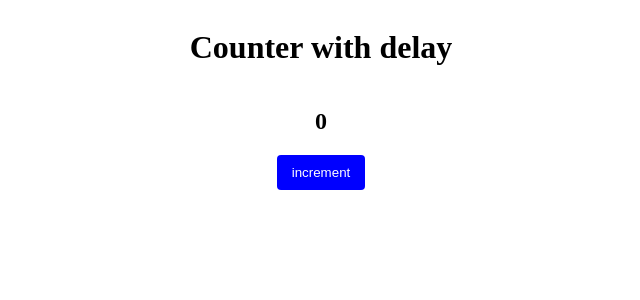
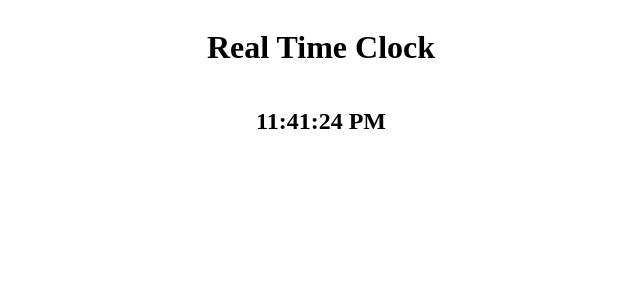
Before and after one commit to luisabianca/react-hooks, a React (Vite) app: page / in a window 1280 px wide. Shown: the top 300 px of the page, without its empty margins (319-959 px from the left). Built offline with nearby package versions, Linux system fonts and the light colour scheme.

Commit message:
real Time clock

```diff
--- /dev/null
+++ b/src/components/useState/RealTimeClock/RealTimeClock.jsx
@@ -0,0 +1,22 @@
+import React, { useEffect, useState } from 'react'
+
+const RealTimeClock = () => {
+  const [ realTime, setRealTime ] = useState(new Date().toLocaleTimeString());
+
+  useEffect(() => {
+    const interval = setInterval(() => {
+      setRealTime(new Date().toLocaleTimeString());
+    }, 1000)
+
+    return () => clearInterval(interval);
+  }, [])
+
+  return (
+    <>
+      <h1>Real Time Clock</h1>
+      <h2>{realTime}</h2>
+    </>
+  )
+}
+
+export default RealTimeClock;
--- a/src/main.jsx
+++ b/src/main.jsx
@@ -1,10 +1,10 @@
 import { StrictMode } from 'react'
 import { createRoot } from 'react-dom/client'
 import './index.css'
-import CounterDelay from './components/useState/CounterDelay/CounterDelay.jsx'
+import RealTimeClock from './components/useState/RealTimeClock/RealTimeClock.jsx'
 
 createRoot(document.getElementById('root')).render(
   <StrictMode>
-    <CounterDelay />
+    <RealTimeClock />
   </StrictMode>,
 )
```
